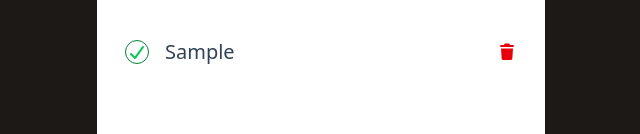
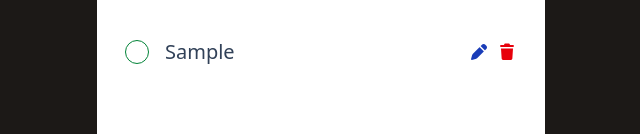
Before and after one commit to Er-Saurabh-Gondane/TodoApp, a React (Vite) app: page / in a window 1280 px wide. Both pictures are taken after typing "Sample" into the empty fields and a click on the button "ADD +". Shown: the part 366-500 px from the top of the page, without its empty margins (319-959 px from the left). Built offline with nearby package versions, Linux system fonts and the light colour scheme.

Commit message:
toggel feature added for complete and incomplete task

```diff
--- a/src/components/ToDoItem.jsx
+++ b/src/components/ToDoItem.jsx
@@ -3,19 +3,23 @@ import tick from "../assets/tick.png";
 import not_tick from "../assets/not_tick.png";
 import delete_icom from "../assets/delete.png";
 
-function ToDoItem({text,deleteTodo,id}) {
+function ToDoItem({text,deleteTodo,id,toggle,isComplete}) {
   return (
     <div className="flex items-center my-3 gap-2">
-      <div className="flex flex-1 cursor-pointer items-center ">
+      <div onClick={()=>toggle(id)} className="flex flex-1 cursor-pointer items-center ">
         <div className="w-6 h-6 rounded-full bg-transparent flex items-center justify-center border border-green-700">
-            <i className="fa-solid fa-check text-green-500 m-3 "></i>
+            {isComplete ? <i className="fa-solid fa-check text-green-500 m-3 "></i> : <div></div>}
         </div>
 
         <p className="text-slate-700 text-xl ml-4">
             {text}
         </p>
       </div>
-      <i className="fa-solid fa-trash text-red-600 cursor-pointer" onClick={()=>deleteTodo(id)}></i>
+      <div className="flex items-center gap-2">
+        <i className="fa-solid fa-pen text-blue-800"></i>
+         <i className="fa-solid fa-trash text-red-600 cursor-pointer" onClick={()=>deleteTodo(id)}></i>
+      </div>
+
     </div>
   );
 }
--- a/src/components/ToDoList.jsx
+++ b/src/components/ToDoList.jsx
@@ -1,4 +1,4 @@
-import React, { useRef, useState } from 'react'
+import React, { useEffect, useRef, useState } from 'react'
 import todo_icon from '../assets/todo_icon.png'
 import ToDoItem from './ToDoItem';
 
@@ -25,6 +25,19 @@ const ToDoList = () => {
         return prevTodos.filter((todo)=>todo.id !== id)
       })
   }
+  const toggle = (id)=>{
+    setToDoList((prevTodos)=>{
+      return prevTodos.map((todo)=>{
+        if(todo.id === id){
+          return {...todo,isComplete:!todo.isComplete}
+        }
+        return todo;
+      })
+    })
+  }
+  useEffect(()=>{
+    console.log(todoList)
+  },[todoList])
   return (
       <div className="bg-white place-self-center w-11/12 max-w-md mt-20 flex flex-col p-7 min-h-145 rounded-xl ">
       {/* title */}
@@ -42,7 +55,7 @@ const ToDoList = () => {
       <div>
         {
           todoList.map((item,index)=>(
-            <ToDoItem key={index} text={item.text} id={item.id} deleteTodo={deleteTodo} isComplete={item.isComplete}/>
+            <ToDoItem key={index} text={item.text} id={item.id} deleteTodo={deleteTodo} isComplete={item.isComplete} toggle={toggle}/>
           ))
         }
       </div>
```
